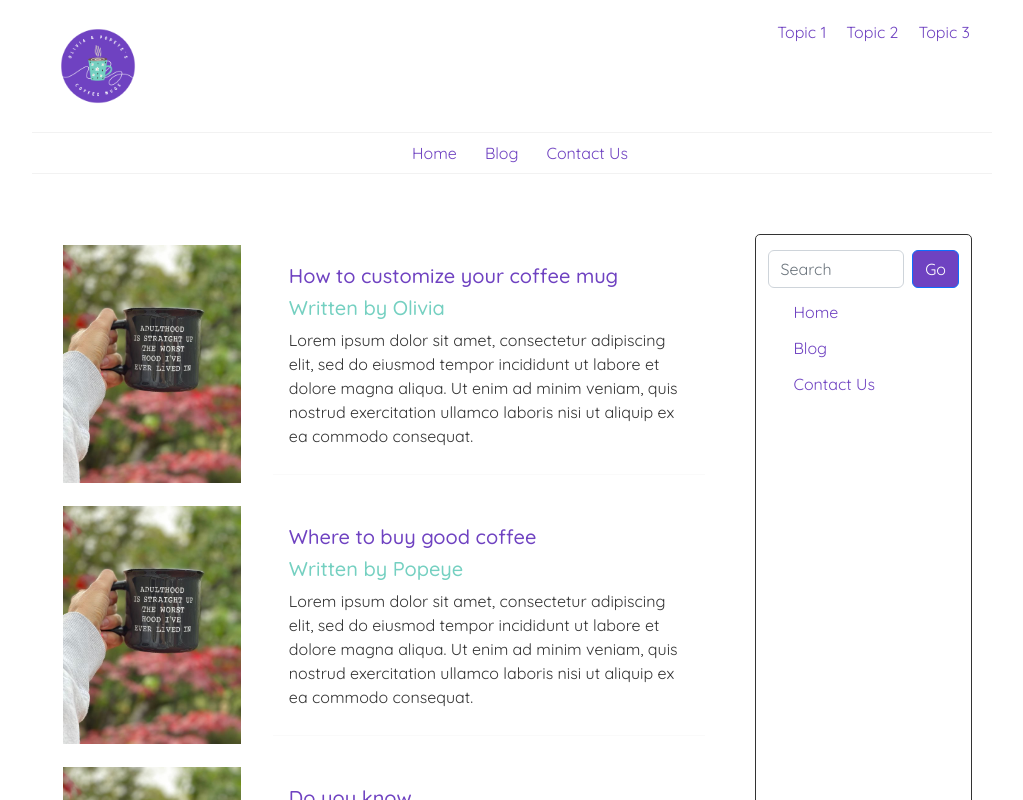
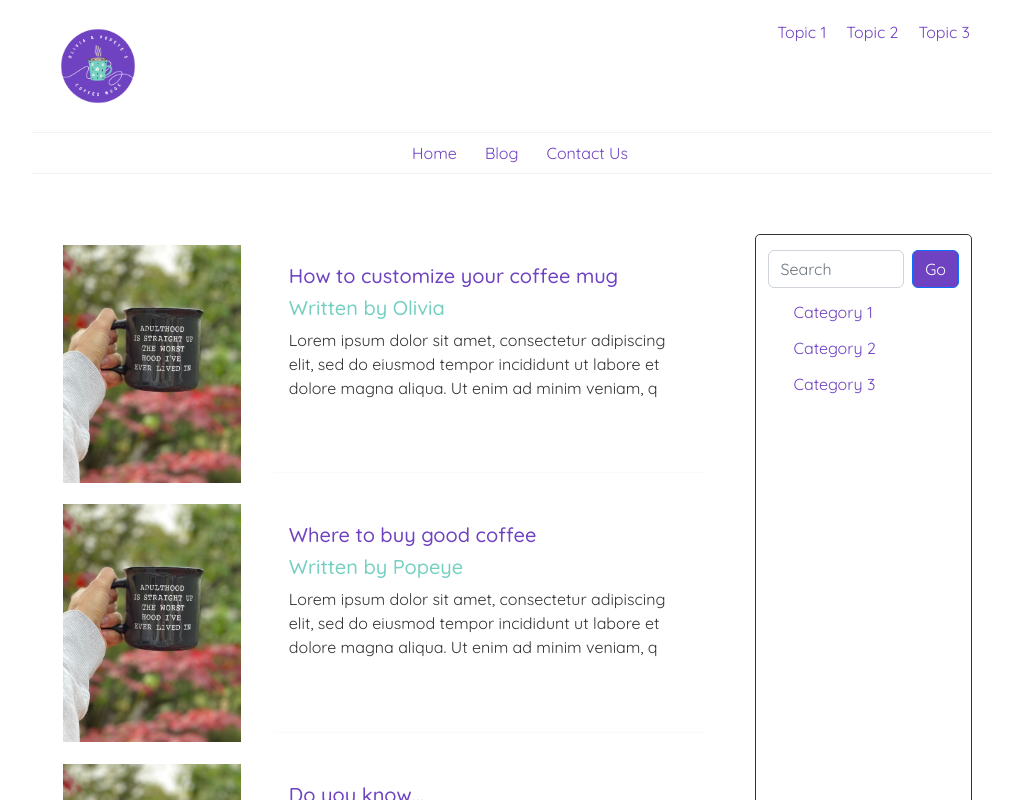
Before and after one commit to MonicaLarco/react-exercicio1, a React (Create React App) app: page / in a window 1280 px wide. Shown: the top 800 px of the page, without its empty margins (128-1151 px from the left). Built offline with nearby package versions, Linux system fonts and the light colour scheme.

Commit message:
Changed blog overview and category list

```diff
--- a/src/components/Article.js
+++ b/src/components/Article.js
@@ -14,7 +14,7 @@ const Article = () => {
                     <div className="blog-preview">
                         <h2>{ blog.title }</h2>
                         <h5>Written by { blog.author }</h5>
-                        <p>{ blog.body }</p>
+                        <p>{ blog.body.slice(0, 150).trim() }</p>
                     </div>
                 </div>
             ))}
--- a/src/components/Sidebar.js
+++ b/src/components/Sidebar.js
@@ -11,9 +11,9 @@ const Sidebar = () => {
                 </Form>
             </div>
             <ul>
-                <li><a href="/">Home</a></li>
-                <li><a href="/blog">Blog</a></li>
-                <li><a href="/contact">Contact Us</a></li>
+                <li><a href="/">Category 1</a></li>
+                <li><a href="/blog">Category 2</a></li>
+                <li><a href="/contact">Category 3</a></li>
             </ul>
         </div>
     );
```
